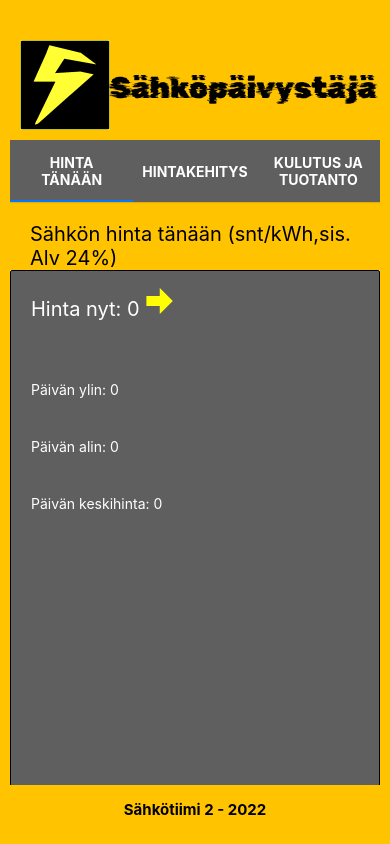
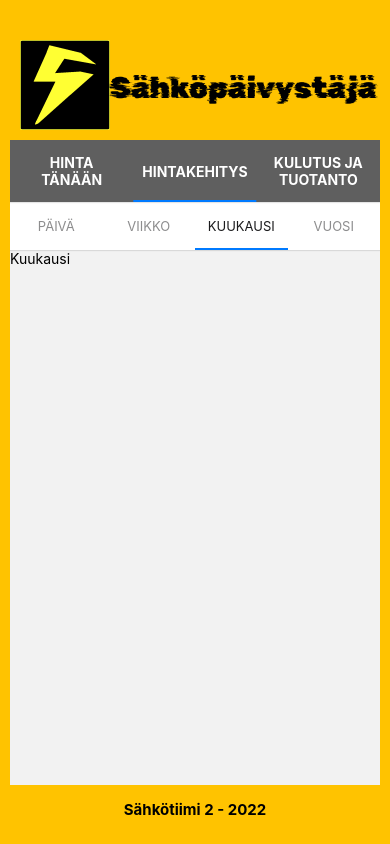
Before and after one commit to IidaPeltonen/MobileProject, a React Native app: screen /Kuukausi in a window 390 px wide. Built offline with nearby package versions, Linux system fonts and the light colour scheme; no server answers.

Commit message:
hintakehitysnav

```diff
--- a/App.js
+++ b/App.js
@@ -1,5 +1,6 @@
 ///npm i react-native-vector-icons        npm i react-xml-parser
 /// npm install @react-navigation/material-top-tabs react-native-tab-view         npx expo install react-native-pager-view
+////// npm install @react-navigation/material-bottom-tabs react-native-paper
 import { View, ScrollView } from 'react-native';
 import Header from "./components/Header";
 import Elepricenow from "./components/Elepricenow";
@@ -9,8 +10,23 @@ import Footer from "./components/Footer";
 import styles from './style/style'
 import { createMaterialTopTabNavigator } from '@react-navigation/material-top-tabs';
 import { NavigationContainer } from '@react-navigation/native';
+import { StackView } from '@react-navigation/stack';
+import ElediagramsWeek from './components/ElediagramsWeek';
+import ElediagramsMonth from './components/ElediagramsMonth';
+import ElediagramsYear from './components/ElediagramsYear';
 
 const Tab = createMaterialTopTabNavigator();
+
+function Development() {
+  return (
+    <Tab.Navigator>
+      <Tab.Screen name="Päivä" component={ElediagramsDay} />
+      <Tab.Screen name="Viikko" component={ElediagramsWeek} />
+      <Tab.Screen name="Kuukausi" component={ElediagramsMonth} />
+      <Tab.Screen name="Vuosi" component={ElediagramsYear} />
+    </Tab.Navigator>
+  )
+}
 
 export default function App() {
 
@@ -23,7 +39,7 @@ export default function App() {
         tabBarActiveTintColor: 'red'
         }}>
           <Tab.Screen  name="Hinta tänään" component={Elepricenow} />
-          <Tab.Screen name="Hintakehitys" component={ElediagramsDay} />
+          <Tab.Screen name="Hintakehitys" component={Development} />
           <Tab.Screen name="Kulutus ja tuotanto" component={Eleproduce} />
         </Tab.Navigator>
       </NavigationContainer>
--- a/components/ElediagramsMonth.js
+++ b/components/ElediagramsMonth.js
@@ -0,0 +1,11 @@
+import React from 'react'
+import { Text,View } from 'react-native'
+import styles from "../style/style"
+
+export default function ElediagramsMonth() {
+  return (
+    <View>
+      <Text>Kuukausi</Text>
+    </View>
+  )
+}
--- a/components/ElediagramsYear.js
+++ b/components/ElediagramsYear.js
@@ -0,0 +1,11 @@
+import React from 'react'
+import { Text,View } from 'react-native'
+import styles from "../style/style"
+
+export default function ElediagramsYear() {
+  return (
+    <View>
+      <Text>Vuasi</Text>
+    </View>
+  )
+}
```
Also changed, not shown: components/ElediagramsDay.js (+8 -1 lines), package.json (+7 -2 lines), 1 other file (tests, documents, lock files or other folders).
